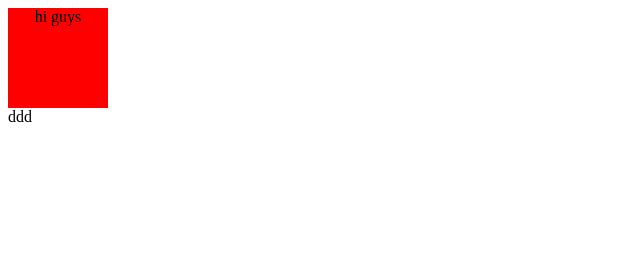
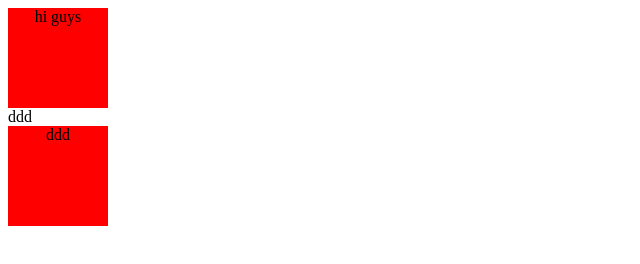
Before and after one commit to itachiarab/cit-cours, a plain HTML site: page front-end/index.html in a window 1280 px wide. Shown: the whole page, without its empty margins (0-640 px from the left). Drawn offline with Linux system fonts and the light colour scheme.

Commit message:
add a div saying ddd

```diff
--- a/front-end/index.html
+++ b/front-end/index.html
@@ -7,5 +7,6 @@
     <body>
         <div>hi guys</div>
         <span>ddd</span>
+        <div>ddd</div>
     </body>
 </html>
```
